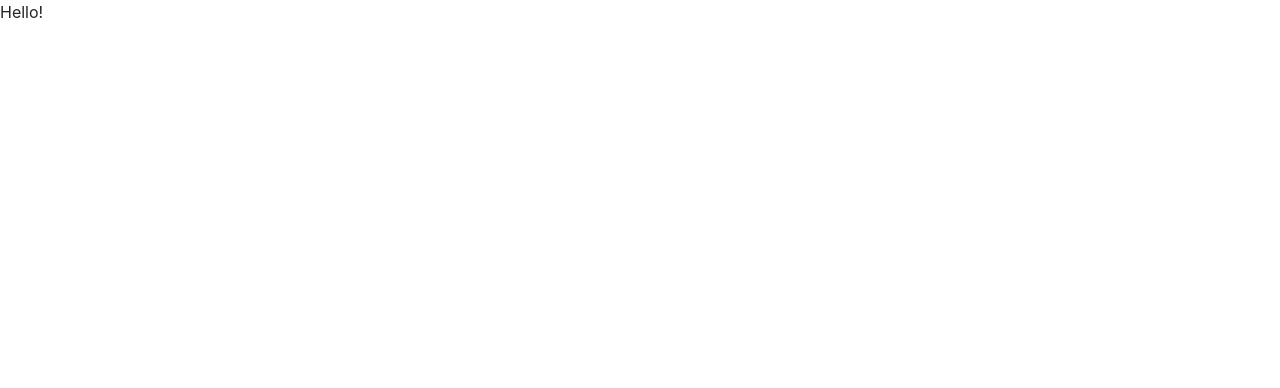
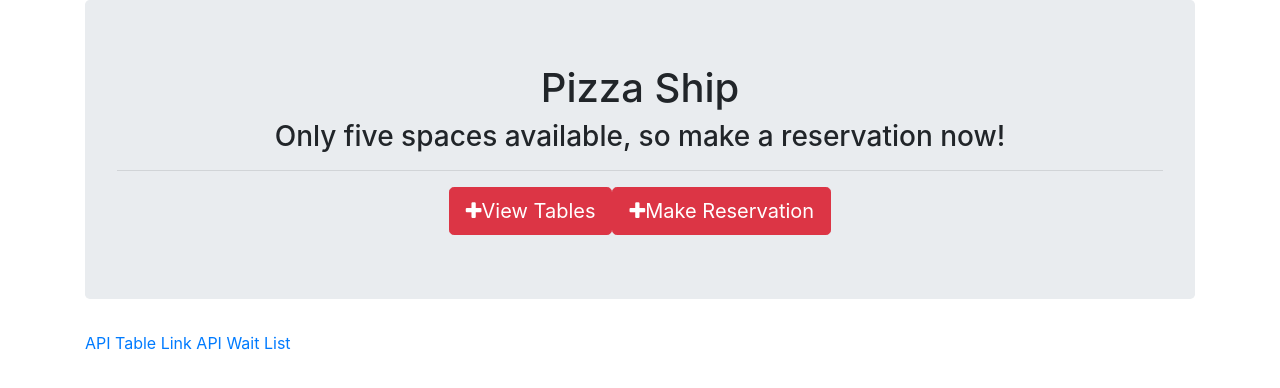
Before and after one commit to yw2242/TableReservation, a website: page index.html in a window 1280 px wide. Drawn offline with nearby package versions, Linux system fonts and the light colour scheme.

Commit message:
Main page html complete

```diff
--- a/index.html
+++ b/index.html
@@ -15,6 +15,24 @@
 </head>
 
 <body>
-  Hello!
+<div class="container">
+    <div class="jumbotron">
+        <h1 class="text-center">Pizza Ship</h1>
+        <h3 class="text-center">Only five spaces available, so make a reservation now!</h3>
+        <hr>
+        <div class="row justify-content-center">
+        <a href="#">
+            <button class="btn btn-danger btn-lg"><span class="fa fa-plus"></span>View Tables</button>
+        </a>
+        <a href="#">
+            <button class="btn btn-danger btn-lg"><span class="fa fa-plus"></span>Make Reservation</button>
+        </a>
+        </div>
+    </div>
+    <div>
+        <a href="#">API Table Link</a>
+        <a href="#">API Wait List</a>
+    </div>
+</div>
 </body>
 </html>
```
